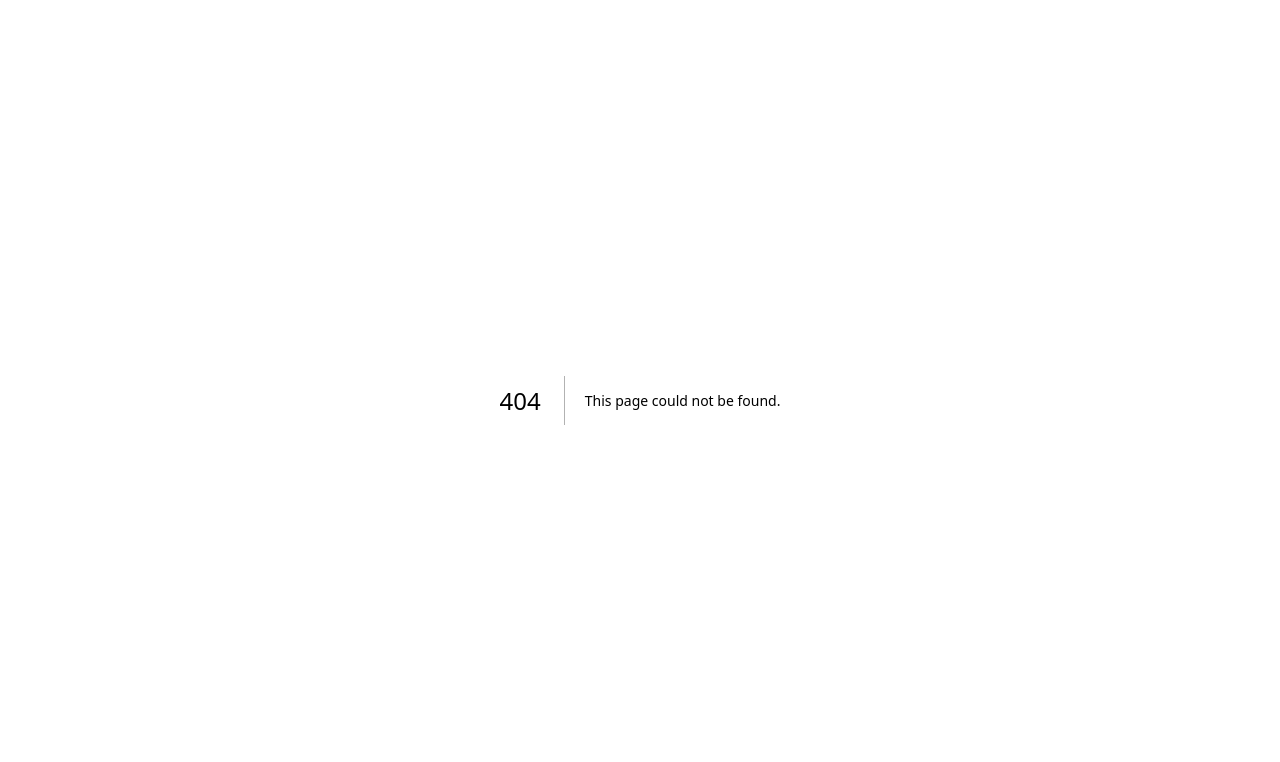
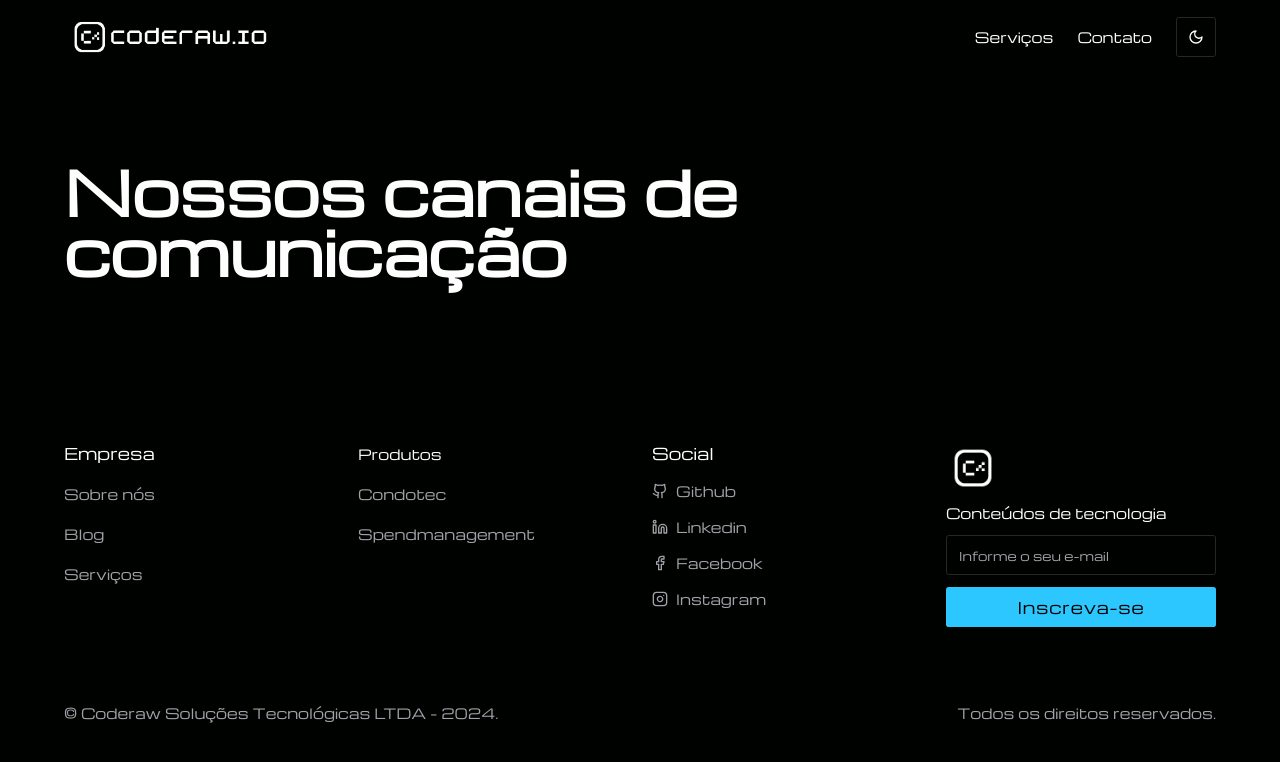
Before and after one commit to coderaw-io/landing-page, a Next.js app: page /contato in a window 1280 px wide. Before the commit this address had no page. Shown: the top 762 px of the page. Built offline with nearby package versions, Linux system fonts and the light colour scheme.

Commit message:
fix: static base pages

```diff
--- /dev/null
+++ b/src/app/(app)/(about-us)/sobre-nos/page.tsx
@@ -0,0 +1,7 @@
+export default function AboutUsPage() {
+  return (
+    <h1 className="text-3xl md:text-6xl font-bold">
+      Sobre nós
+    </h1>
+  )
+}
--- /dev/null
+++ b/src/app/(app)/(contact)/contato/page.tsx
@@ -0,0 +1,7 @@
+export default function ContactPage() {
+  return (
+    <h1 className="text-3xl md:text-6xl font-bold">
+      Nossos canais de comunicação
+    </h1>
+  )
+}
--- /dev/null
+++ b/src/app/(app)/(services)/servicos/page.tsx
@@ -0,0 +1,7 @@
+export default function ServicesPage() {
+  return (
+    <h1 className="text-3xl md:text-6xl font-bold">
+      Nossos serviços
+    </h1>
+  )
+}
--- /dev/null
+++ b/src/app/(app)/layout.tsx
@@ -0,0 +1,20 @@
+import { Footer } from "@/components/shared/page/footer";
+import { Header } from "@/components/shared/page/header";
+
+export default function AppLayout({
+  children,
+}: Readonly<{
+  children: React.ReactNode;
+}>) {
+  return (
+    <div className="min-h-screen w-full flex justify-center items-center">
+      <div className="grid grid-cols-1 items-center gap-x-6">
+        <Header />
+        <main className="py-12 md:py-16 lg:py-24">
+          {children}
+        </main>
+        <Footer />
+      </div>
+    </div>
+  )
+}
```
